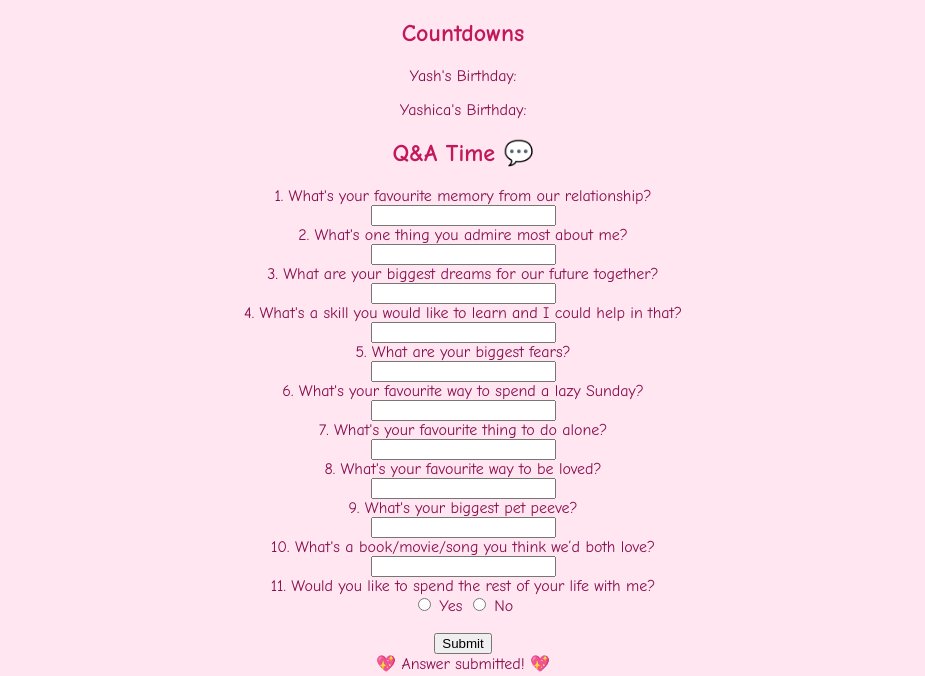
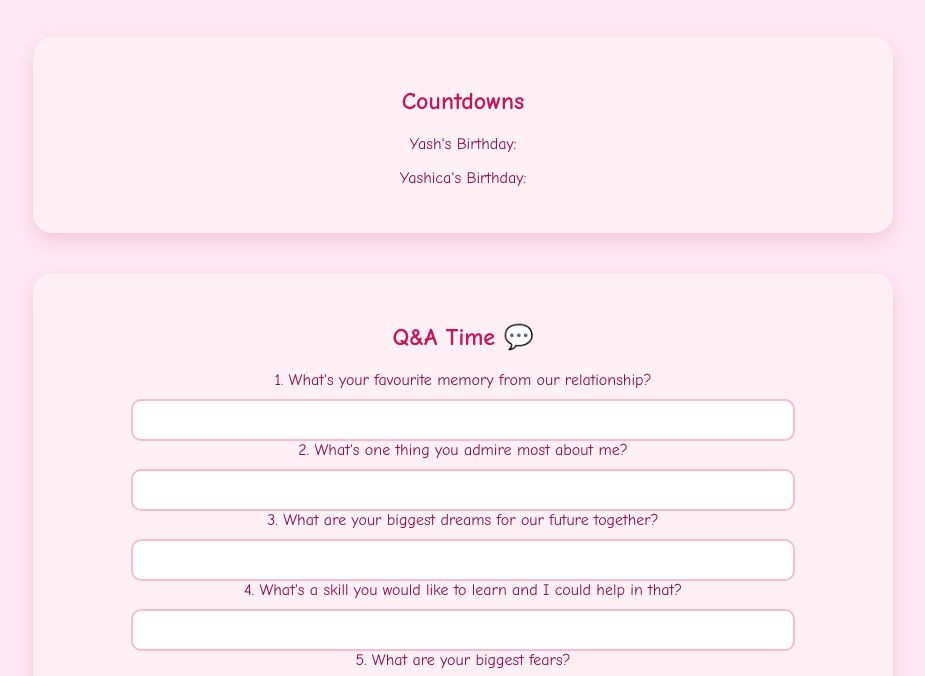
Before and after one commit to Yashcoderpro/YashandYashica-slovecorner, a plain HTML site: page index.html in a window 1280 px wide. Shown: the part 82-758 px from the top of the page, without its empty margins (177-1102 px from the left). Drawn offline with Linux system fonts and the light colour scheme; a script that the page names is missing.

Commit message:
Update style.css

```diff
--- a/style.css
+++ b/style.css
@@ -20,4 +20,70 @@ h1, h2 {
 }
 
 section {
-  margin: 40px a
+  margin: 40px auto;
+  max-width: 800px;
+  background: #fff0f5;
+  border-radius: 20px;
+  padding: 30px;
+  box-shadow: 0 8px 16px rgba(200, 100, 150, 0.2);
+}
+
+.qa-section input[type="text"],
+.private-area input[type="password"] {
+  width: 80%;
+  padding: 10px;
+  margin-top: 10px;
+  border: 2px solid #f8bbd0;
+  border-radius: 10px;
+  font-size: 1em;
+  background: #fff;
+  transition: all 0.3s ease;
+}
+
+.qa-section label {
+  display: block;
+  margin: 5px;
+}
+
+button {
+  background-color: #f06292;
+  color: white;
+  padding: 10px 20px;
+  border: none;
+  border-radius: 12px;
+  font-size: 1em;
+  cursor: pointer;
+  margin-top: 15px;
+  transition: 0.3s ease;
+}
+
+button:hover {
+  background-color: #ec407a;
+  transform: scale(1.05);
+}
+
+.popup {
+  display: none;
+  background: #f8bbd0;
+  padding: 15px;
+  border-radius: 10px;
+  margin-top: 15px;
+  color: #6a1b9a;
+  font-weight: bold;
+  animation: popIn 0.6s ease-in-out;
+}
+
+@keyframes fadeIn {
+  from { opacity: 0; transform: translateY(20px); }
+  to { opacity: 1; transform: translateY(0); }
+}
+
+@keyframes popIn {
+  0% { transform: scale(0.5); opacity: 0; }
+  100% { transform: scale(1); opacity: 1; }
+}
+
+input[type="file"] {
+  margin-top: 15px;
+  font-size: 1em;
+}
```
